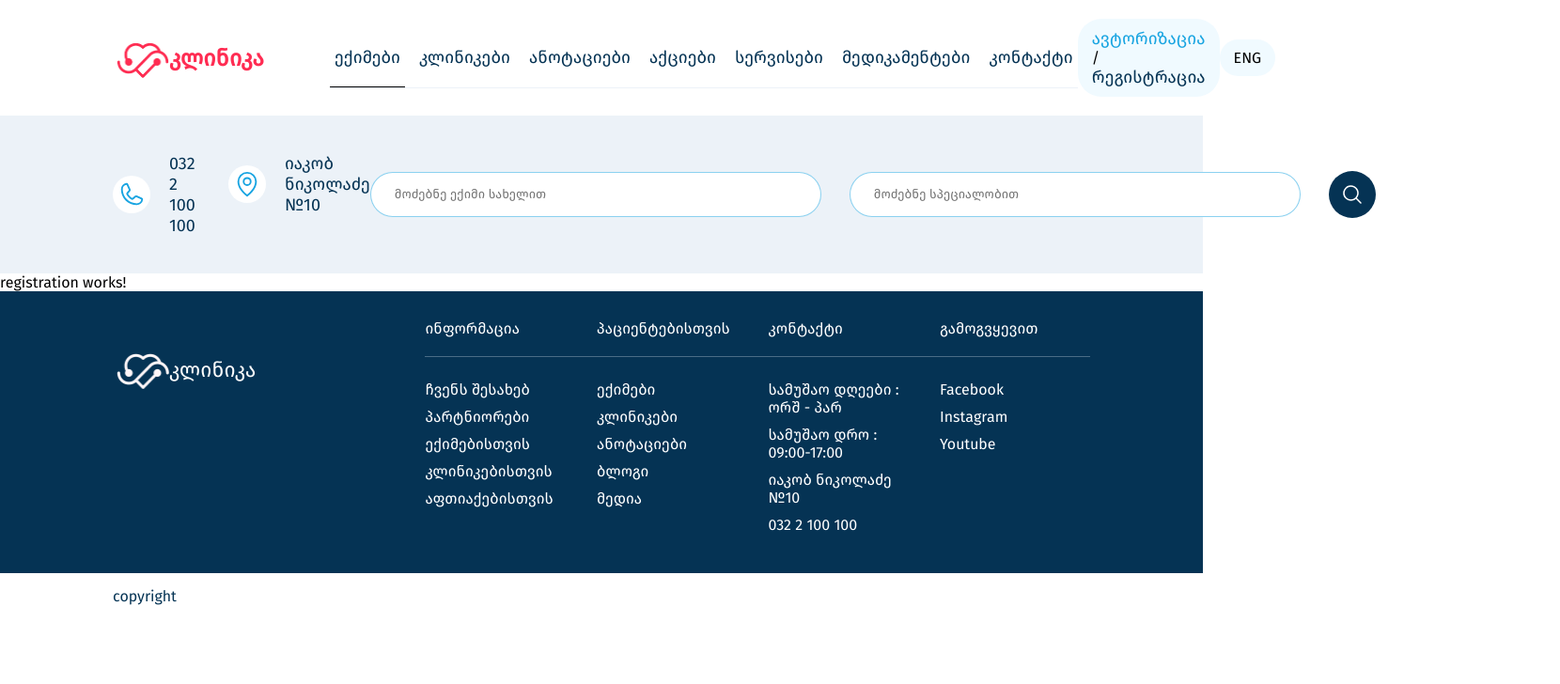
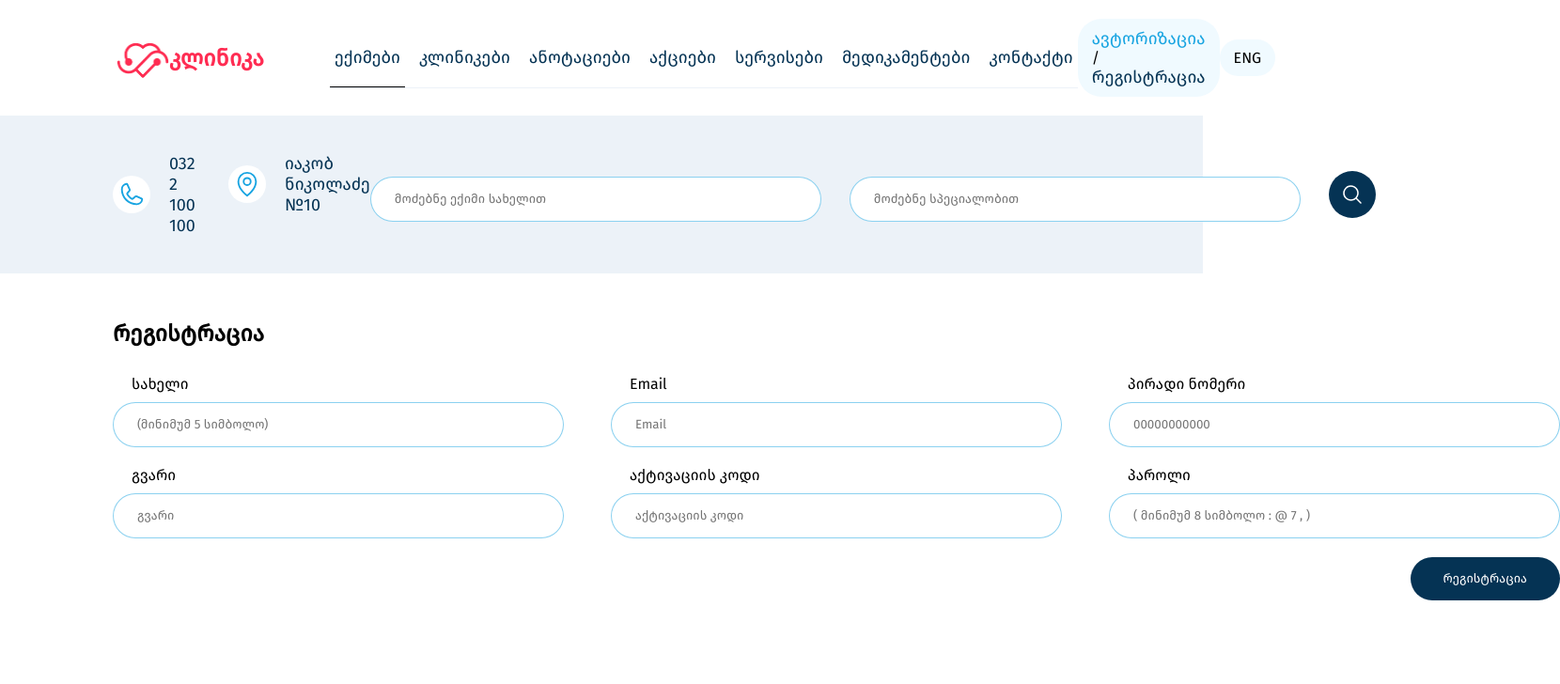
Before and after one commit to nugo128/Hospital-front, an Angular app: page /register in a window 1280 px wide. Shown: the top 728 px of the page at 94% size, 1660 px wide, since content can reach past the window. Built offline with nearby package versions, Linux system fonts and the light colour scheme.

Commit message:
registration form

```diff
--- /dev/null
+++ b/src/app/components/button/button.component.css
@@ -0,0 +1,7 @@
+button {
+  border: none;
+  background-color: #053354;
+  border-radius: 50px;
+  padding: 15px 35px;
+  color: white;
+}
--- /dev/null
+++ b/src/app/components/button/button.component.html
@@ -0,0 +1 @@
+<button>{{text}}</button>
--- a/src/app/components/input/input.component.css
+++ b/src/app/components/input/input.component.css
@@ -4,3 +4,11 @@ input {
   border: 1px solid #18a4e180;
   padding: 15px 25px;
 }
+label {
+  margin-left: 20px;
+}
+.input {
+  display: flex;
+  flex-direction: column;
+  gap: 10px;
+}
--- a/src/app/components/input/input.component.html
+++ b/src/app/components/input/input.component.html
@@ -1,4 +1,4 @@
 <div class="input">
-    <label for=""></label>
-    <input [type]="inputType" [placeholder]="placeholder">
+    <label for="">{{label}}</label>
+    <input [type]="inputType" [placeholder]="placeholder" (input)="onChange($event.target.value)" >
 </div>
--- a/src/app/components/input/input.component.ts
+++ b/src/app/components/input/input.component.ts
@@ -1,11 +1,34 @@
-import { Component, Input } from '@angular/core';
+import { Component, Input, forwardRef } from '@angular/core';
+import { ControlValueAccessor, NG_VALUE_ACCESSOR } from '@angular/forms';
 
 @Component({
   selector: 'app-input',
   templateUrl: './input.component.html',
   styleUrl: './input.component.css',
+  providers: [
+    {
+      provide: NG_VALUE_ACCESSOR,
+      useExisting: forwardRef(() => InputComponent),
+      multi: true,
+    },
+  ],
 })
-export class InputComponent {
+export class InputComponent implements ControlValueAccessor {
+  val: any;
+  onChange: any = () => {};
+  onTouch: any = () => {};
   @Input() placeholder = '';
   @Input() inputType = 'text';
+  @Input() label = '';
+  writeValue(value: any): void {
+    this.val = value;
+  }
+
+  registerOnChange(fn: any): void {
+    this.onChange = fn;
+  }
+
+  registerOnTouched(fn: any): void {
+    this.onTouch = fn;
+  }
 }
--- a/src/app/pages/registration/registration.component.css
+++ b/src/app/pages/registration/registration.component.css
@@ -0,0 +1,21 @@
+.registration {
+  padding: 20px 120px;
+}
+.header {
+  margin: 30px 0;
+}
+form {
+  display: flex;
+  flex-direction: column;
+  gap: 20px;
+  width: fit-content;
+  margin-bottom: 100px;
+}
+.row1,
+.row2 {
+  display: flex;
+  gap: 50px;
+}
+.btn {
+  align-self: flex-end;
+}
--- a/src/app/pages/registration/registration.component.html
+++ b/src/app/pages/registration/registration.component.html
@@ -1 +1,16 @@
-<p>registration works!</p>
+<div class="registration">
+    <h2 class="header">რეგისტრაცია</h2>
+    <form [formGroup]="registrationForm">
+        <div class="row1">
+            <app-input [label]="'სახელი'" [placeholder]="'(მინიმუმ 5 სიმბოლო)'" formControlName="name"></app-input>
+            <app-input [label]="'Email'" [placeholder]="'Email'" formControlName="email"></app-input>
+            <app-input [label]="'პირადი ნომერი'" [placeholder]="'00000000000'" formControlName="idNumber"></app-input>
+        </div>
+        <div class="row2">
+            <app-input [label]="'გვარი'" [placeholder]="'გვარი'" formControlName="lastName"></app-input>
+            <app-input [label]="'აქტივაციის კოდი'" [placeholder]="'აქტივაციის კოდი'"></app-input>
+            <app-input [label]="'პაროლი'" [placeholder]="'( მინიმუმ 8 სიმბოლო : @ 7 , )'" formControlName="password"></app-input>
+        </div>
+        <app-button text="რეგისტრაცია" class="btn" (click)="onSubmit()"></app-button>
+    </form>
+</div>
--- a/src/app/pages/registration/registration.component.ts
+++ b/src/app/pages/registration/registration.component.ts
@@ -1,10 +1,25 @@
 import { Component } from '@angular/core';
+import { FormBuilder, FormGroup } from '@angular/forms';
 
 @Component({
   selector: 'app-registration',
   templateUrl: './registration.component.html',
-  styleUrl: './registration.component.css'
+  styleUrl: './registration.component.css',
 })
 export class RegistrationComponent {
-
+  registrationForm: FormGroup;
+  constructor(private fb: FormBuilder) {
+    this.registrationForm = this.fb.group({
+      email: [''],
+      name: [''],
+      lastName: [''],
+      idNumber: [''],
+      password: [''],
+    });
+  }
+  formdata: any;
+  onSubmit() {
+    this.formdata = this.registrationForm.value;
+    console.log(this.formdata);
+  }
 }
```
Also changed, not shown: src/app/app.module.ts (+7 -7 lines), src/app/components/button/button.component.ts (added, +10 -0 lines), 1 other file (tests, documents, lock files or other folders).
